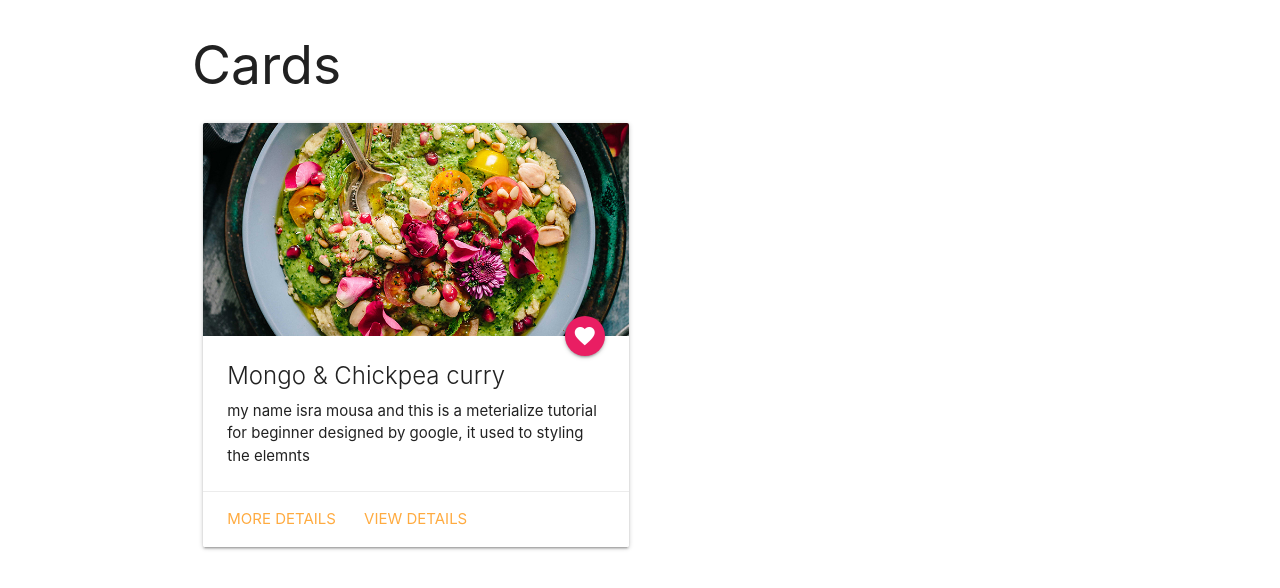
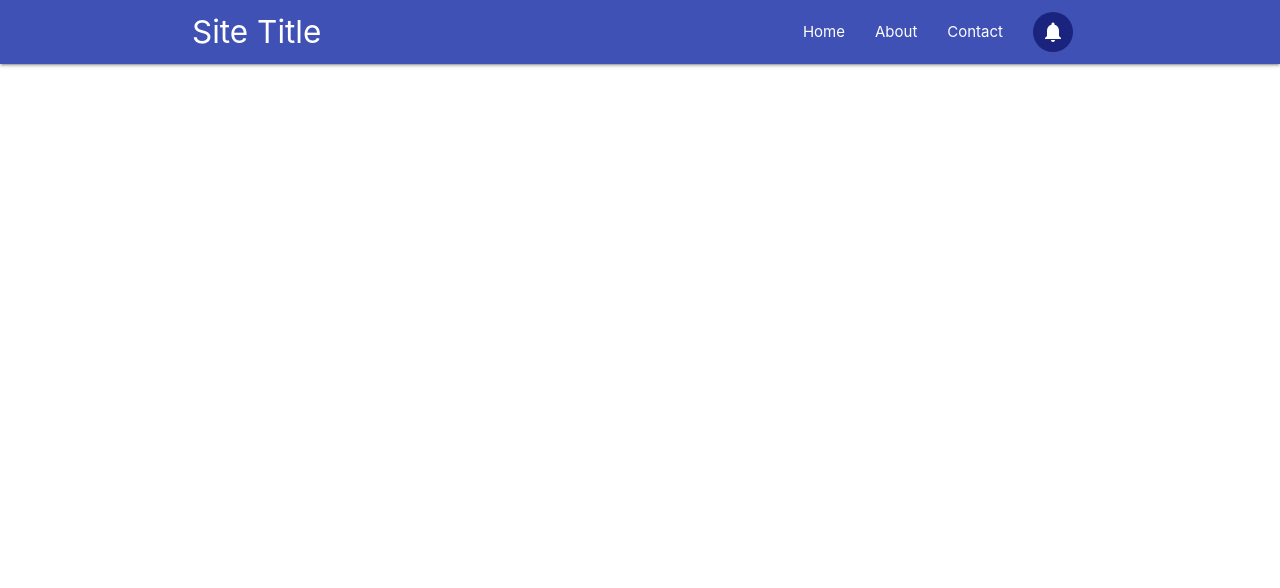
Before and after one commit to isramousa/Materialize_project, a plain HTML site: page index.html in a window 1280 px wide. Drawn offline with nearby package versions, Linux system fonts and the light colour scheme.

Commit message:
Revert "add card"
This reverts commit 32171f1320f8c12fa7e816eb4c1bb3ea4cf330ad.

```diff
--- a/index.html
+++ b/index.html
@@ -9,36 +9,35 @@
         <title>Materialize CSS</title>
     </head>
     <body>
-        <div class="container">
-            <h2>Cards</h2>
-            <div class="row">
-                <div class="col s12 l6">
-                    <div class="card">
-                        <div class="card-image">
-                            <img src="images/pasta.jpg" alt="">
-                            <a href="#" class="halfway-fab btn-floating pink">
-                                <i class="material-icons">favorite</i>
-                            </a>
-                        </div>
-                        <div class="card-content">
-                            <span class="card-title">Mongo & Chickpea curry</span>
-                            <p>my name isra mousa and this is a meterialize tutorial
-                                for beginner designed by google, it used to styling the elemnts
-                            </p>
-                        </div>
-                        <div class="card-action">
-                            <a href="#">More Details</a>
-                            <a href="#">View Details</a>
-                        </div>
-                    </div>
-                </div>
-                <div class="col s12 l6">
+        <nav class="nav-wraper indigo">
+            <div class="container">
+                <a href="#" class="brand-logo">Site Title</a>
+                <a href="#" class="sidenav-trigger" data-target="mobile-links">
+                    <i class="material-icons">menu</i>
+                </a>
+                <ul class="right hide-on-med-and-down">
+                    <li><a href="#">Home</a></li>
+                    <li><a href="#">About</a></li>
+                    <li><a href="#">Contact</a></li>
+                    <li><a href="#" class="btn-floating z-depth-0 indigo darken-4">
+                        <i class="material-icons">notifications</i>
+                    </a></li>
+                </ul>
+            </div>
+        </nav>
+        <ul class="sidenav" id="mobile-links">
+            <li><a href="#">Home</a></li>
+            <li><a href="#">About</a></li>
+            <li><a href="#">Contact</a></li>
+        </ul>
 
-                </div>
-            </div>
-        </div>
         <script src="https://code.jquery.com/jquery-3.3.1.min.js"></script>
         <!-- Compiled and minified JavaScript -->
         <script src="https://cdnjs.cloudflare.com/ajax/libs/materialize/1.0.0/js/materialize.min.js"></script>
+        <script>
+            $(document).ready(function(){
+                $('.sidenav').sidenav();
+            })
+        </script>
     </body>
 </html>
```
